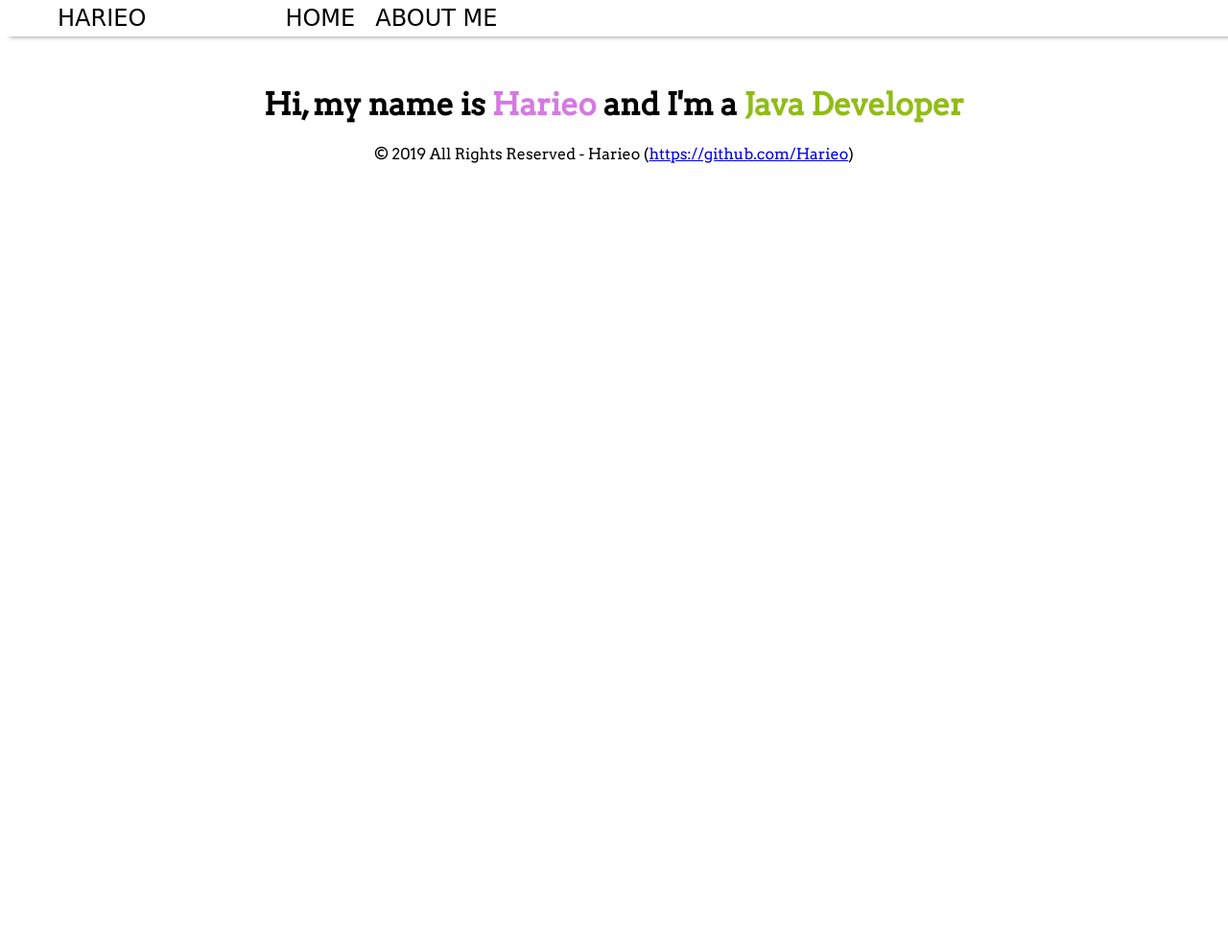
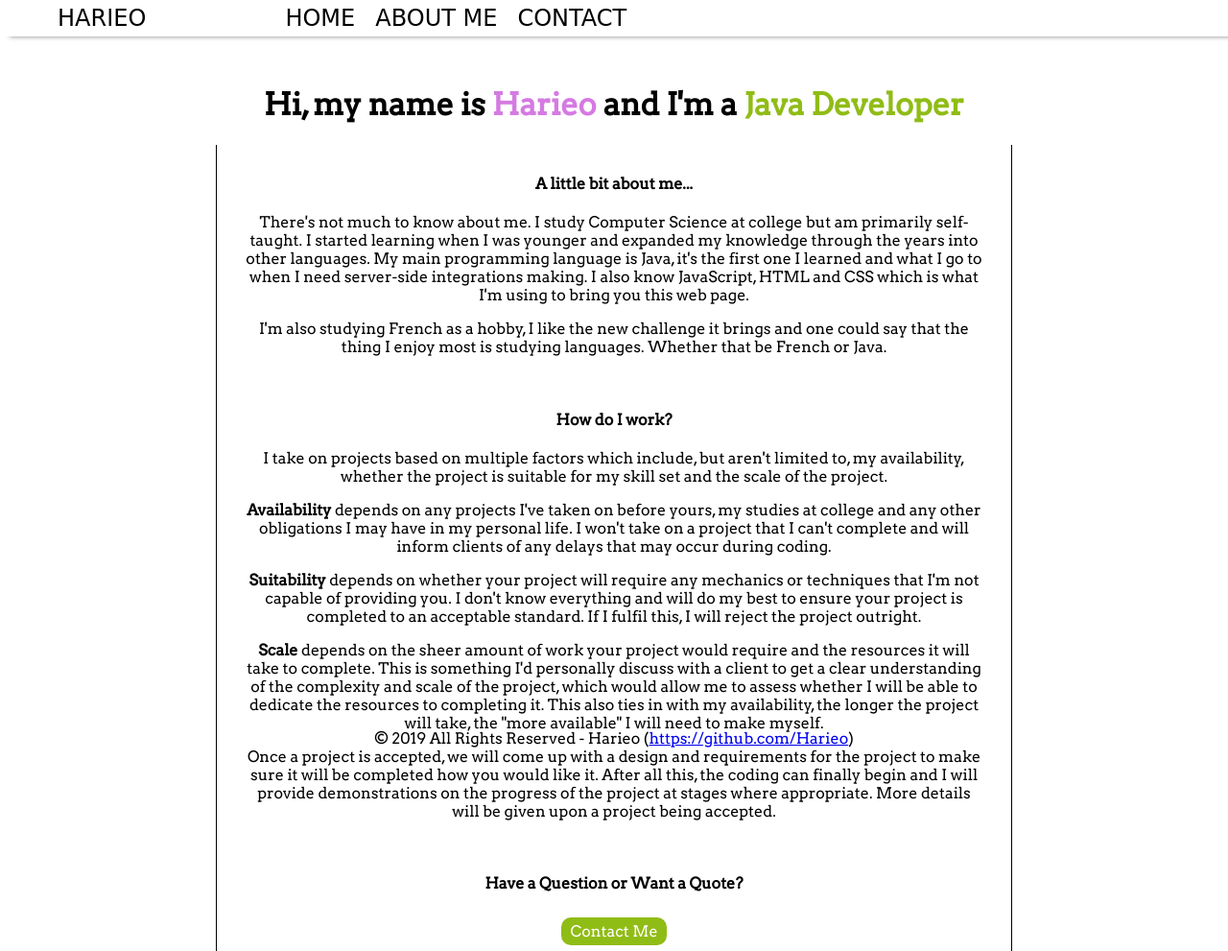
Before and after one commit to Harieo/harieo.github.io, a PHP site: page /about.html in a window 1280 px wide. Shown: the whole page at 96% size. Before the commit the page ends 170 px from the top, so only its background shows below. Run offline with PHP 8.4, Linux system fonts and the light colour scheme; some web fonts are replaced.

Commit message:
Added full about page and contact form
Added full about page and contact form

```diff
--- a/about.html
+++ b/about.html
@@ -13,13 +13,55 @@
                 <li id="navbar-logo">Harieo</li>
                 <li class="navbar-button"><a href="index.html">Home</a></li>
                 <li class="navbar-button"><a href="#">About Me</a></li>
+                <li class="navbar-button"><a href="https://harieo.typeform.com/to/T9twAd" target="_blank">Contact</a></li>
             </ul>
         </div>
 
         <div class="body-introduction">
             <h1>Hi, my name is <span id="intro-name">Harieo</span> and I'm a <span id="intro-text">%occupation%</span></h1>
+            <div class="about-me">
+                <h4>A little bit about me...</h4>
+                <p>
+                    There's not much to know about me. I study Computer Science at college but am primarily self-taught. I started learning when I was younger and expanded my knowledge through the years into other languages.
+                    My main programming language is Java, it's the first one I learned and what I go to when I need server-side integrations making. I also know JavaScript, HTML and CSS which is what I'm using to bring you this web page.
+                </p>
+                <p>
+                    I'm also studying French as a hobby, I like the new challenge it brings and one could say that the thing I enjoy most is studying languages. Whether that be French or Java.
+                </p>
+                <br />
+
+                <h4>How do I work?</h4>
+                <p>
+                    I take on projects based on multiple factors which include, but aren't limited to, my availability, whether the project is suitable for my skill set and the scale of the project.
+                </p>
+                <p>
+                    <b>Availability</b> depends on any projects I've taken on before yours, my studies at college and any other obligations I may have in my personal life. I won't take on a project that
+                    I can't complete and will inform clients of any delays that may occur during coding.
+                </p>
+                <p>
+                    <b>Suitability</b> depends on whether your project will require any mechanics or techniques that I'm not capable of providing you. I don't know everything and will do my best
+                    to ensure your project is completed to an acceptable standard. If I fulfil this, I will reject the project outright.
+                </p>
+                <p>
+                    <b>Scale</b> depends on the sheer amount of work your project would require and the resources it will take to complete. This is something I'd personally discuss with a client to get
+                    a clear understanding of the complexity and scale of the project, which would allow me to assess whether I will be able to dedicate the resources to completing it. This also ties
+                    in with my availability, the longer the project will take, the "more available" I will need to make myself.
+                </p>
+                <p>
+                    Once a project is accepted, we will come up with a design and requirements for the project to make sure it will be completed how you would like it. After all this, the coding can
+                    finally begin and I will provide demonstrations on the progress of the project at stages where appropriate. More details will be given upon a project being accepted.
+                </p>
+                <br />
+
+                <h4>Have a Question or Want a Quote?</h4>
+                <a href="https://harieo.typeform.com/to/T9twAd" target="_blank"><div id="contact-button">
+                    <p>Contact Me</p>
+                </div></a>
+            </div>
         </div>
 
-        <footer>&copy; 2019 All Rights Reserved - Harieo (<a href="https://github.com/Harieo">https://github.com/Harieo</a>)</footer>
+        <div class="footer">
+            <p>&copy; 2019 All Rights Reserved - Harieo (<a href="https://github.com/Harieo">https://github.com/Harieo</a>)</p>
+        </div>
     </body>
 </html>
--- a/css/body.css
+++ b/css/body.css
@@ -1,11 +1,40 @@
 .body-introduction {
+    display: block;
     text-align: center;
+    justify-content: center;
     padding-top: 30px;
 }
 
-.introduction img {
-    width: 1683px;
-    height: 1000px;
+.body-introduction a {
+    text-decoration: none;
+    color: white;
+}
+
+.body-introduction div {
+    border-width: 0px 1px 0px 1px;
+    border-style: solid;
+    padding: 10px 30px;
+}
+
+.about-me {
+    width: 60%;
+    margin: 0 auto;
+}
+
+#contact-button {
+    border-width: 0px;
+    width: 110px;
+    height: 20px;
+    margin: 0 auto;
+    padding: 5px;
+
+}
+
+#contact-button p {
+    background-color: #90bc16;
+    border-radius: 10px;
+    padding: 5px;
+    margin: 0px;
 }
 
 #green {
--- a/css/nav.css
+++ b/css/nav.css
@@ -11,7 +11,14 @@ ul {
     margin: 0px;
 }
 
-footer {
+.footer {
+    width: 100%;
+    margin: 0 auto;
+    position: absolute;
+    bottom: 5px;
+}
+
+.footer p {
     text-align: center;
 }
 
```
Also changed, not shown: index.html (+5 -2 lines).
